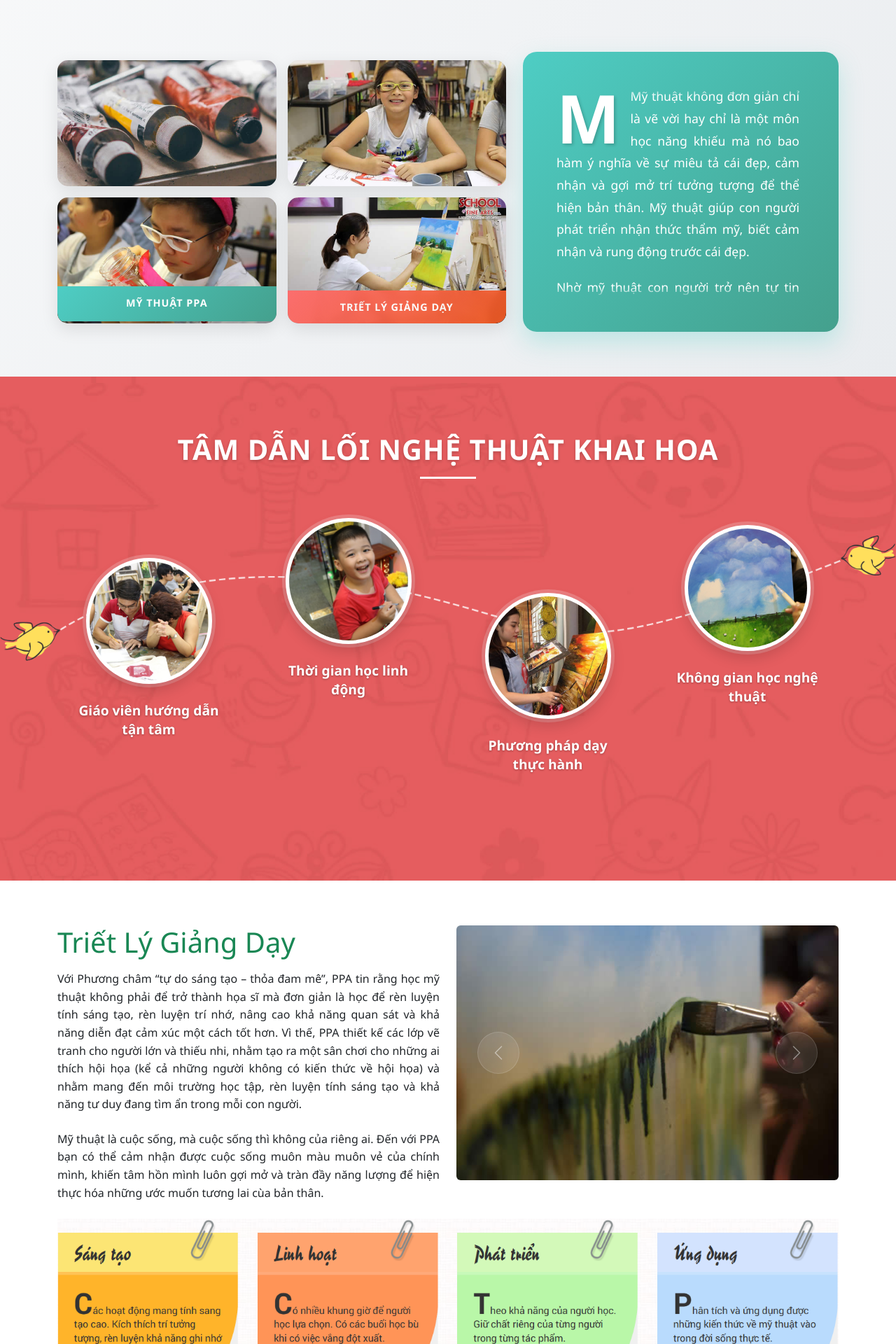
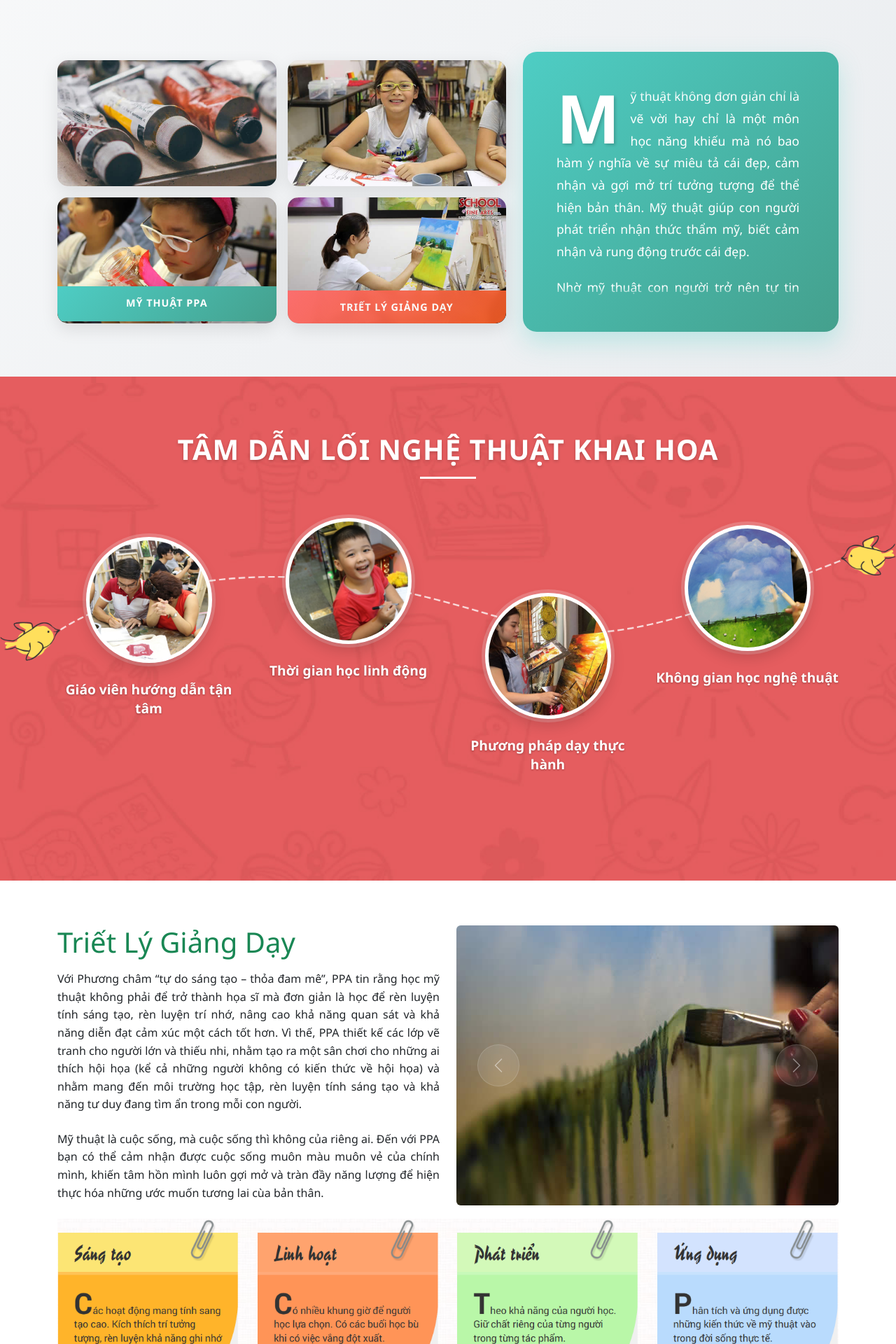
Before and after one commit to vudinhdangkhoa/DoAn-Web, a React (Create React App) app: page / in a window 1280 px wide. Shown: the part 1740-3660 px from the top of the page at 70% size. Built offline with nearby package versions, Linux system fonts and the light colour scheme; no server answers.

Commit message:
update UI welcome page

```diff
--- a/src/components/WellcomePage/Footer.js
+++ b/src/components/WellcomePage/Footer.js
@@ -8,7 +8,7 @@
             <Container>
                 <Row className="align-items-center">
                     {/* Logo Section */}
-                    <Col lg={3} md={12} className="text-center text-lg-start mb-4 mb-lg-0">
+                    <Col lg={4} md={12} className="text-center text-lg-start mb-4 mb-lg-0">
                         <div className="d-flex align-items-center justify-content-center justify-content-lg-start">
                             <div
                                 className=' me-2'
@@ -24,7 +24,7 @@
                                 <h5 className="mb-0 text-danger fw-bold">
                                     PPA ART
                                 </h5>
-                                <small className="text-muted">
+                                <small className="text-muted ">
                                     SCHOOL OF FINE ARTS
                                 </small>
                             </div>
@@ -32,7 +32,7 @@
                     </Col>
 
                     {/* System Information */}
-                    <Col lg={9} md={12}>
+                    <Col lg={8} md={12}>
                         <div className="mb-3">
                             <h5 className="text-danger fw-bold mb-3 text-center text-lg-start">
                                 HỆ THỐNG TRUNG TÂM MỸ THUẬT PPA ART
--- a/src/components/WellcomePage/GioiThieu.css
+++ b/src/components/WellcomePage/GioiThieu.css
@@ -87,7 +87,7 @@
 @media (min-width: 992px) {
     /* HÌNH 1: Giáo viên */
     .learn-step-col:nth-child(1) {
-        margin-top: 0px !important; /* Chỉnh số này */
+        margin-top: -30px !important; /* Chỉnh số này */
     }
 
     /* HÌNH 2: Thời gian (Cần thấp xuống) */
@@ -422,6 +422,25 @@
   animation: fadeInUp 0.6s ease-out;
 }
 
+#triet-ly-giang-day .carousel-item img {
+    width: 100%;
+    height: 400px;
+    object-fit: cover;
+    object-position: center;
+}
+
+@media (max-width: 768px) {
+    #triet-ly-giang-day .carousel-item img {
+        height: 300px;
+    }
+}
+
+@media (max-width: 576px) {
+    #triet-ly-giang-day .carousel-item img {
+        height: 250px;
+    }
+}
+
 /* src/components/WellcomePage/ShowGiaoVien.css */
 
 .teacher-section {
--- a/src/components/WellcomePage/GioiThieu.js
+++ b/src/components/WellcomePage/GioiThieu.js
@@ -27,7 +27,7 @@
             dropCap: 'M',
             title: 'MỸ THUẬT PPA',
             content: [
-                'Mỹ thuật không đơn giản chỉ là vẽ vời hay chỉ là một môn học năng khiếu mà nó bao hàm ý nghĩa về sự miêu tả cái đẹp, cảm nhận và gợi mở trí tưởng tượng để thể hiện bản thân. Mỹ thuật giúp con người phát triển nhận thức thẩm mỹ, biết cảm nhận và rung động trước cái đẹp.',
+                'ỹ thuật không đơn giản chỉ là vẽ vời hay chỉ là một môn học năng khiếu mà nó bao hàm ý nghĩa về sự miêu tả cái đẹp, cảm nhận và gợi mở trí tưởng tượng để thể hiện bản thân. Mỹ thuật giúp con người phát triển nhận thức thẩm mỹ, biết cảm nhận và rung động trước cái đẹp.',
                 'Nhờ mỹ thuật con người trở nên tự tin hơn, bộc lộ cá tính bản thân, phát triển khả năng tư duy về hình ảnh, trí tưởng tượng và óc sáng tạo. PPA được thành lập với sứ mệnh mang đến cho học viên những trải nghiệm nghệ thuật chất lượng cao nhất.',
                 'Chúng tôi tin rằng mỗi người đều có khả năng sáng tạo tiềm ẩn, cần được khơi dậy và phát triển thông qua những phương pháp giảng dạy khoa học và hiện đại. Môi trường học tập tại PPA luôn tràn đầy năng lượng tích cực.',
                 'Với đội ngũ giảng viên giàu kinh nghiệm và tâm huyết, PPA mong muốn tạo ra môi trường học tập rèn luyện tính sáng tạo và khả năng tư duy đang sẵn có trong mỗi người chúng ta.'
@@ -175,7 +175,7 @@
                                         <img src="/khoa-luyen-thi.jpg" alt="Giáo viên" />
                                     </div>
                                 </div>
-                                <h5 className="step-title">Giáo viên hướng dẫn<br />tận tâm</h5>
+                                <h5 className="step-title">Giáo viên hướng dẫn tận tâm</h5>
                             </Col>
 
                             {/* Bước 2 - Thụt xuống */}
@@ -185,7 +185,7 @@
                                         <img src="/my-thuat-thieu-nhi-37.jpg" alt="Thời gian" />
                                     </div>
                                 </div>
-                                <h5 className="step-title">Thời gian học linh<br />động</h5>
+                                <h5 className="step-title">Thời gian học linh động</h5>
                             </Col>
 
                             {/* Bước 3 */}
@@ -195,7 +195,7 @@
                                         <img src="/SonDau.jpg" alt="Phương pháp" />
                                     </div>
                                 </div>
-                                <h5 className="step-title">Phương pháp dạy<br />thực hành</h5>
+                                <h5 className="step-title">Phương pháp dạy thực hành</h5>
                             </Col>
 
                             {/* Bước 4 - Thụt xuống */}
@@ -205,7 +205,7 @@
                                         <img src="/khoa-hoc-son-dau.jpg" alt="Không gian" />
                                     </div>
                                 </div>
-                                <h5 className="step-title">Không gian học nghệ<br />thuật</h5>
+                                <h5 className="step-title">Không gian học nghệ thuật</h5>
                             </Col>
                         </Row>
                     </div>
--- a/src/page/LichSuThanhToan/LichSuThanhToan.js
+++ b/src/page/LichSuThanhToan/LichSuThanhToan.js
@@ -69,8 +69,8 @@
                                 <Nav variant="pills" className="flex-column student-tabs">
                                     {paymentData.map(student => (
                                         <Nav.Item key={student.idHocVien}>
-                                            <Nav.Link eventKey={student.idHocVien.toString()}>
-                                                <Image src={student.avatar || 'https://via.placeholder.com/40'} className="student-tab-avatar" />
+                                            <Nav.Link eventKey={student.idHocVien.toString()} >
+                                               {student.avatar==null ? <i className="fas fa-user-circle fa-2x text-black " ></i> : <Image src={student.avatar } className="student-tab-avatar" />}
                                                 {student.tenHv}
                                             </Nav.Link>
                                         </Nav.Item>
--- a/src/page/XacThuc/DangKy.js
+++ b/src/page/XacThuc/DangKy.js
@@ -156,7 +156,9 @@
                 setIsLoading(false);
 
                 setTimeout(() => {
-                    navigate('/DangNhap');
+
+                    navigate('/DangNhap', { replace: true });
+
                 }, 2500);
             }
 
--- a/src/page/XacThuc/QuenMatKhau.js
+++ b/src/page/XacThuc/QuenMatKhau.js
@@ -122,7 +122,7 @@
                 setIsLoading(false);
                 setPassword('');
                 setTimeout(() => {
-                    navigate('/DangNhap');
+                    navigate(-1);
                 },2000);
             }
         } catch (error) {
```
